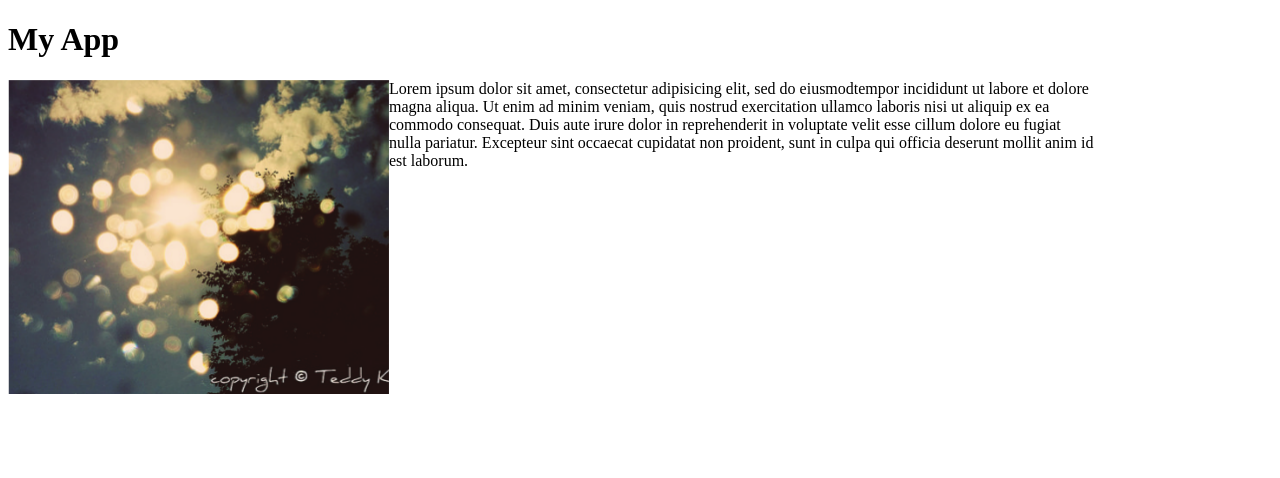
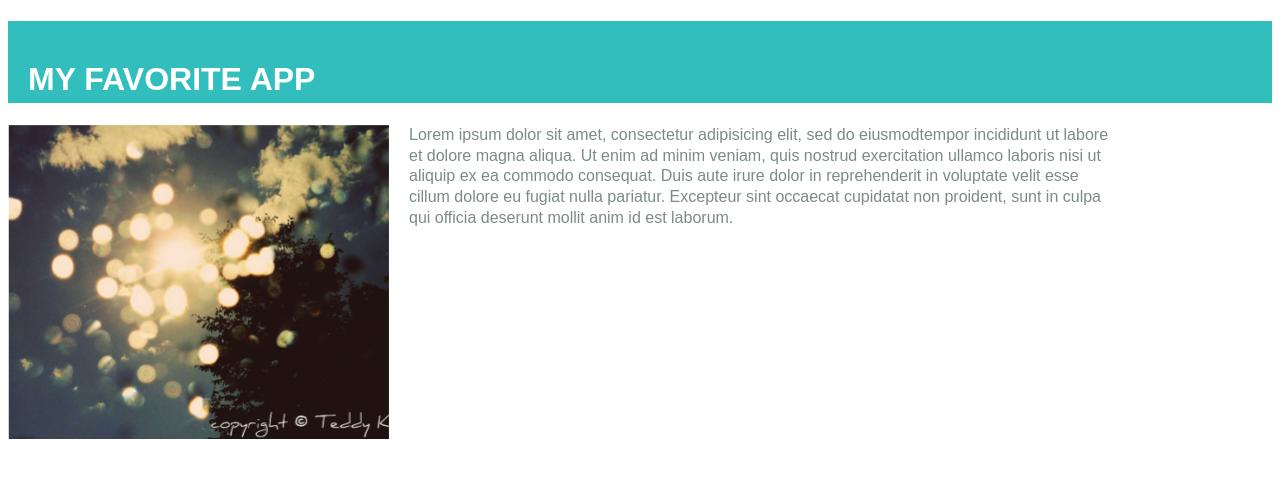
Before and after one commit to AlexeiKlika/intro-html, a plain HTML site: page portfolio/index.html in a window 1280 px wide. Drawn offline with Linux system fonts and the light colour scheme.

Commit message:
Add styles to closer conform to mockup.

```diff
--- a/portfolio/index.html
+++ b/portfolio/index.html
@@ -5,9 +5,9 @@
 </head>
 
 <body>
-	<h1 class="title">My App</h1>
+	<h1 class="title">My Favorite App</h1>
 	<div class="app">
-		<img src="images/app.png" alt="This is a screenshot">
+		<img class="screenshot" src="images/app.png" alt="This is a screenshot">
 		<div class="description">Lorem ipsum dolor sit amet, consectetur adipisicing elit, sed do eiusmodtempor incididunt ut labore et dolore magna aliqua. Ut enim ad minim veniam, quis nostrud exercitation ullamco laboris nisi ut aliquip ex ea commodo
 		consequat. Duis aute irure dolor in reprehenderit in voluptate velit esse
 		cillum dolore eu fugiat nulla pariatur. Excepteur sint occaecat cupidatat non
--- a/portfolio/style.css
+++ b/portfolio/style.css
@@ -5,8 +5,20 @@
 	box-sizing: border-box;
 }
 
+body {
+	font-family: Arial, 'Helvetica Neue', Helvetica, sans-serif;
+}
+
+.title {
+	color:#fff;
+	background: #33BEBE;
+	padding: 40px 20px 5px 20px;
+	text-transform: uppercase;
+}
+
 .screenshot {
 	max-width: 400px;
+	margin-right: 20px;
 }
 
 .app {
@@ -16,4 +28,7 @@
 
 .description {
 	max-width:705px;
+	font-size:16px;
+	line-height:1.3em;
+	color:#7C8B88;
 }
```
